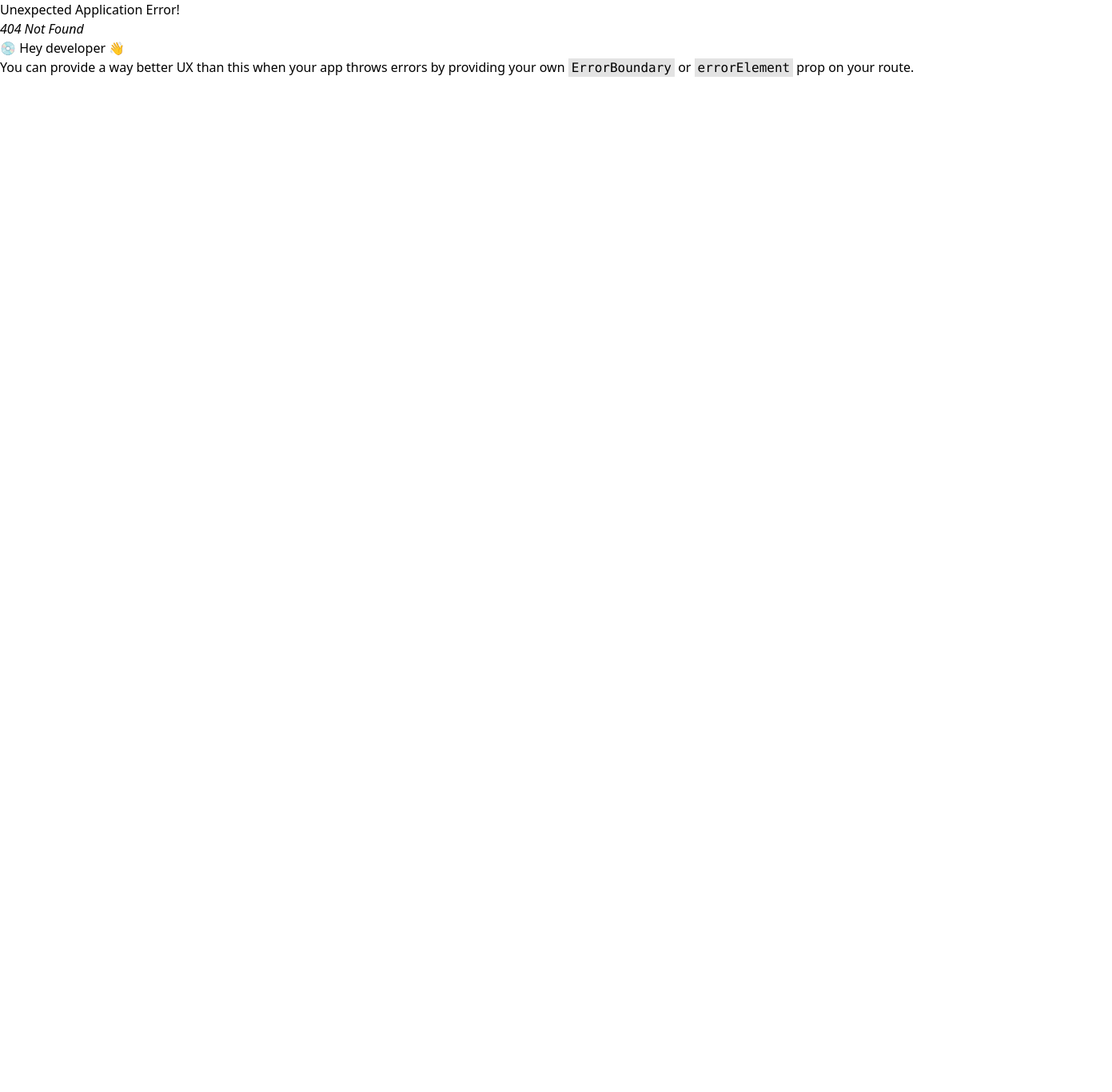
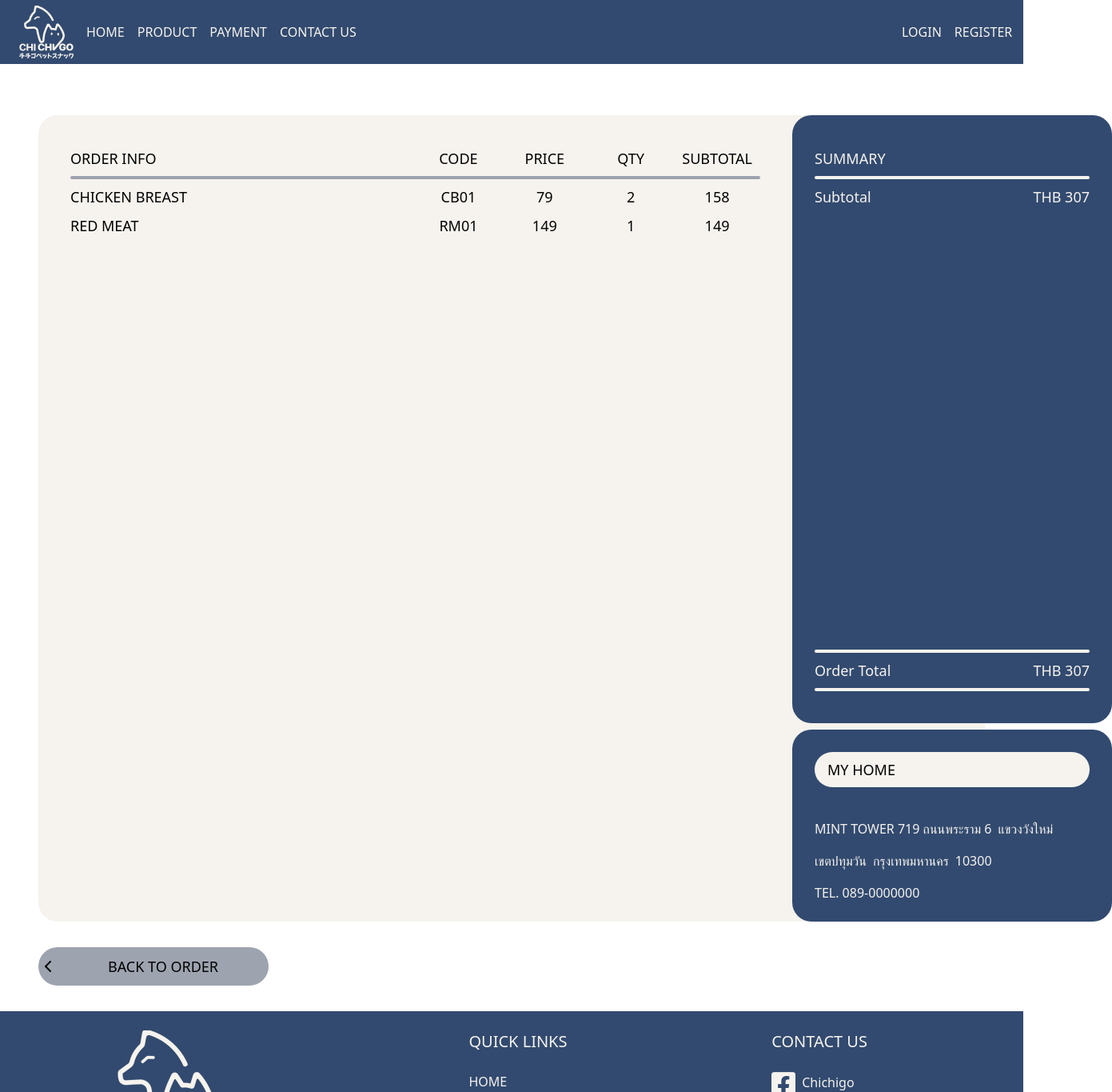
Before and after one commit to bondagreat/chichigo, a React (Create React App) app: page /order/1 in a window 1280 px wide. Before the commit this address had no page. Shown: the top 1365 px of the page at 80% size, 1391 px wide, since content can reach past the window. Before the commit the page ends 800 px from the top, so only its background shows below. Built offline with nearby package versions, Linux system fonts and the light colour scheme; the HTML template or start-up script is replaced by a standard one.

Commit message:
order info

```diff
--- /dev/null
+++ b/src/components/orderInfo/OrderInfo.js
@@ -0,0 +1,122 @@
+import { DownIcon, LeftIcon, RightIcon } from "../../images";
+import Image from "../../images/SCR-01.png";
+
+export default function Cart() {
+  return (
+    <>
+      <div className="container flex flex-col justify-center min-w-728 px-12 pt-16 pb-8">
+        <div className="flex bg-my-white w-full rounded-3xl">
+          <div className="p-10 space-y-2">
+            <div className="flex justify-between w-[863px]">
+              <div>
+                <span className="text-lg">ORDER INFO</span>
+              </div>
+              <div className="flex w-1/2">
+                <div className="flex justify-center w-1/4">
+                  <span className="text-lg">CODE</span>
+                </div>
+                <div className="flex justify-center w-1/4">
+                  <span className="text-lg">PRICE</span>
+                </div>
+                <div className="flex justify-center w-1/4">
+                  <span className="text-lg">QTY</span>
+                </div>
+                <div className="flex justify-center w-1/4">
+                  <span className="text-lg">SUBTOTAL</span>
+                </div>
+              </div>
+            </div>
+            <hr className="border-none h-1 bg-my-gray rounded-xl" />
+
+              <div className="flex justify-between w-[863px]">
+                <div>
+                  <span className="text-lg">CHICKEN BREAST</span>
+                </div>
+                <div className="flex w-1/2">
+                  <div className="flex justify-center w-1/4">
+                    <span className="text-lg">CB01</span>
+                  </div>
+                  <div className="flex justify-center w-1/4">
+                    <span className="text-lg">79</span>
+                  </div>
+                  <div className="flex justify-center w-1/4">
+                    <span className="text-lg">2</span>
+                  </div>
+                  <div className="flex justify-center w-1/4">
+                    <span className="text-lg">158</span>
+                  </div>
+                </div>
+              </div>
+
+              <div className="flex justify-between w-[863px]">
+                <div>
+                  <span className="text-lg">RED MEAT</span>
+                </div>
+                <div className="flex w-1/2">
+                  <div className="flex justify-center w-1/4">
+                    <span className="text-lg">RM01</span>
+                  </div>
+                  <div className="flex justify-center w-1/4">
+                    <span className="text-lg">149</span>
+                  </div>
+                  <div className="flex justify-center w-1/4">
+                    <span className="text-lg">1</span>
+                  </div>
+                  <div className="flex justify-center w-1/4">
+                    <span className="text-lg">149</span>
+                  </div>
+                </div>
+              </div>
+
+          </div>
+          <div className="space-y-2 text-my-white text-lg">
+            <div className="flex flex-col justify-between w-100 h-[760px] bg-my-blue px-7 py-10 rounded-3xl">
+              <div className="space-y-2">
+                <span className="text-lg">SUMMARY</span>
+                <hr className="border-none h-1 bg-my-white rounded-xl" />
+                <div className="flex justify-between">
+                  <span>Subtotal</span>
+                  <span>THB 307</span>
+                </div>
+              </div>
+              <div className="space-y-2">
+                <hr className="border-none h-1 bg-my-white rounded-xl" />
+                <div className="flex justify-between">
+                  <span>Order Total</span>
+                  <span>THB 307</span>
+                </div>
+                <hr className="border-none h-1 bg-my-white rounded-xl" />
+              </div>
+            </div>
+            <div className="w-100 h-60 bg-my-blue p-7 rounded-3xl">
+              <div className="block w-full bg-my-white text-black px-4 py-2 pr-8 rounded-3xl">
+                <span>MY HOME</span>
+              </div>
+              <div className="my-10 space-y-4 text-base">
+                <div className="space-x-2">
+                  <span>MINT TOWER 719 ถนนพระราม 6</span>
+                  <span>แขวงวังใหม่</span>
+                </div>
+                <div className="space-x-2">
+                  <span>เขตปทุมวัน</span>
+                  <span>กรุงเทพมหานคร</span>
+                  <span>10300</span>
+                </div>
+                <div>
+                  <span>TEL. 089-0000000</span>
+                </div>
+              </div>
+            </div>
+          </div>
+        </div>
+        <div className="mt-8">
+          <button className="flex justify-between items-center rounded-3xl w-72 h-12 bg-my-gray">
+            <LeftIcon />
+            <span className="text-lg">BACK TO ORDER</span>
+            <div className=""></div>
+          </button>
+        </div>
+      </div>
+    </>
+  );
+}
--- /dev/null
+++ b/src/pages/OrderInfoPage.js
@@ -0,0 +1,13 @@
+import Footer from "../components/Footer";
+import Header from "../components/Header";
+import OrderInfo from "../components/orderInfo/OrderInfo"
+
+export default function OrderInfoPage() {
+  return (
+    <>
+      <Header />
+      <OrderInfo />
+      <Footer />
+    </>
+  )
+}
--- a/src/routes/Router.js
+++ b/src/routes/Router.js
@@ -3,6 +3,7 @@ import CartPage from "../pages/CartPage";
 import ContactPage from "../pages/ContactPage";
 import HomePage from "../pages/HomePage";
 import LoginPage from "../pages/LoginPage";
+import OrderInfoPage from "../pages/OrderInfoPage";
 import OrderPage from "../pages/OrderPage"
 import PaymentPage from "../pages/PaymentPage";
 import ProductInfoPage from "../pages/ProductInfoPage";
@@ -52,6 +53,10 @@ const router = createBrowserRouter([
     path: '/order',
     element: <OrderPage />
   },
+  {
+    path: '/order/:orderId',
+    element: <OrderInfoPage />
+  },
 
 ])
 
```
